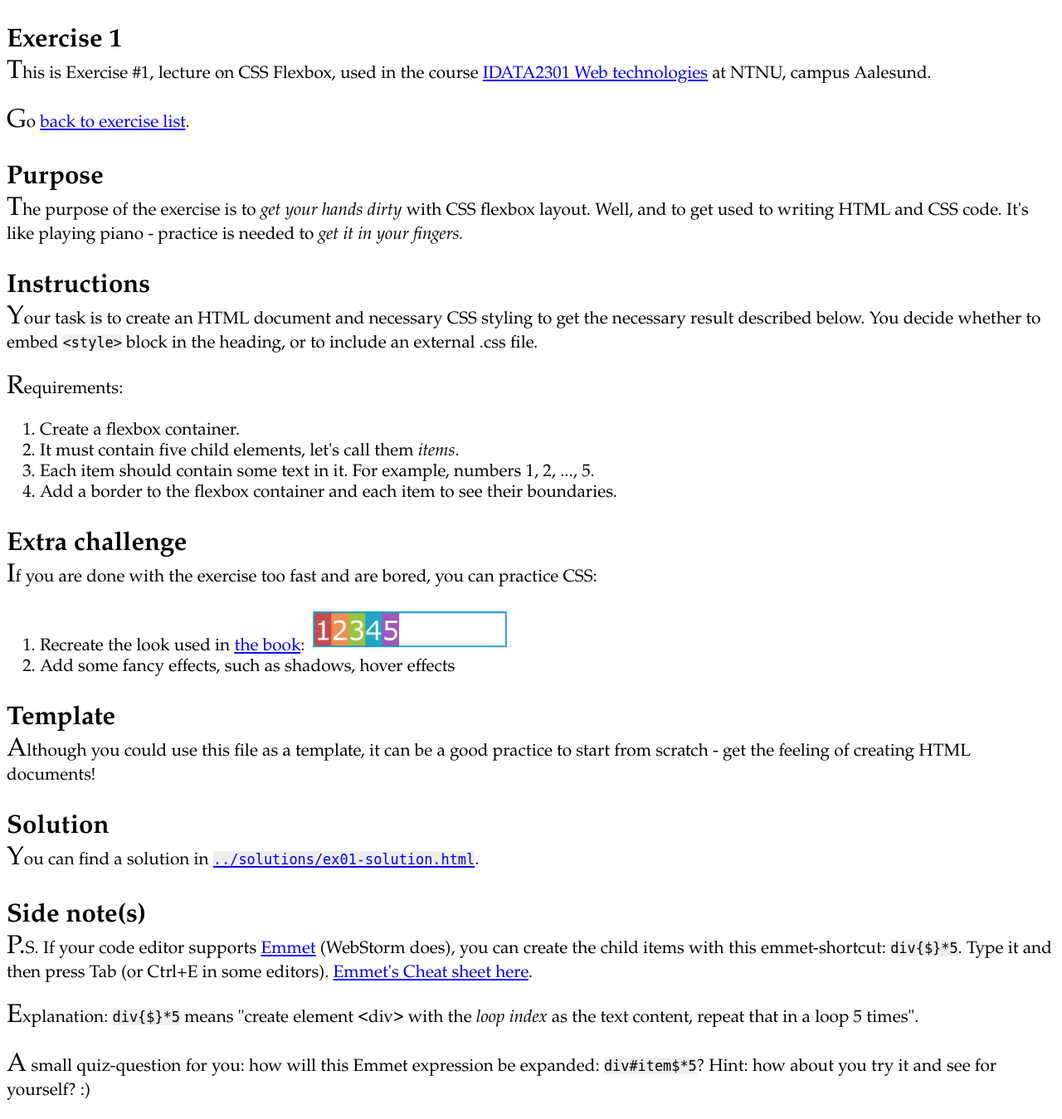
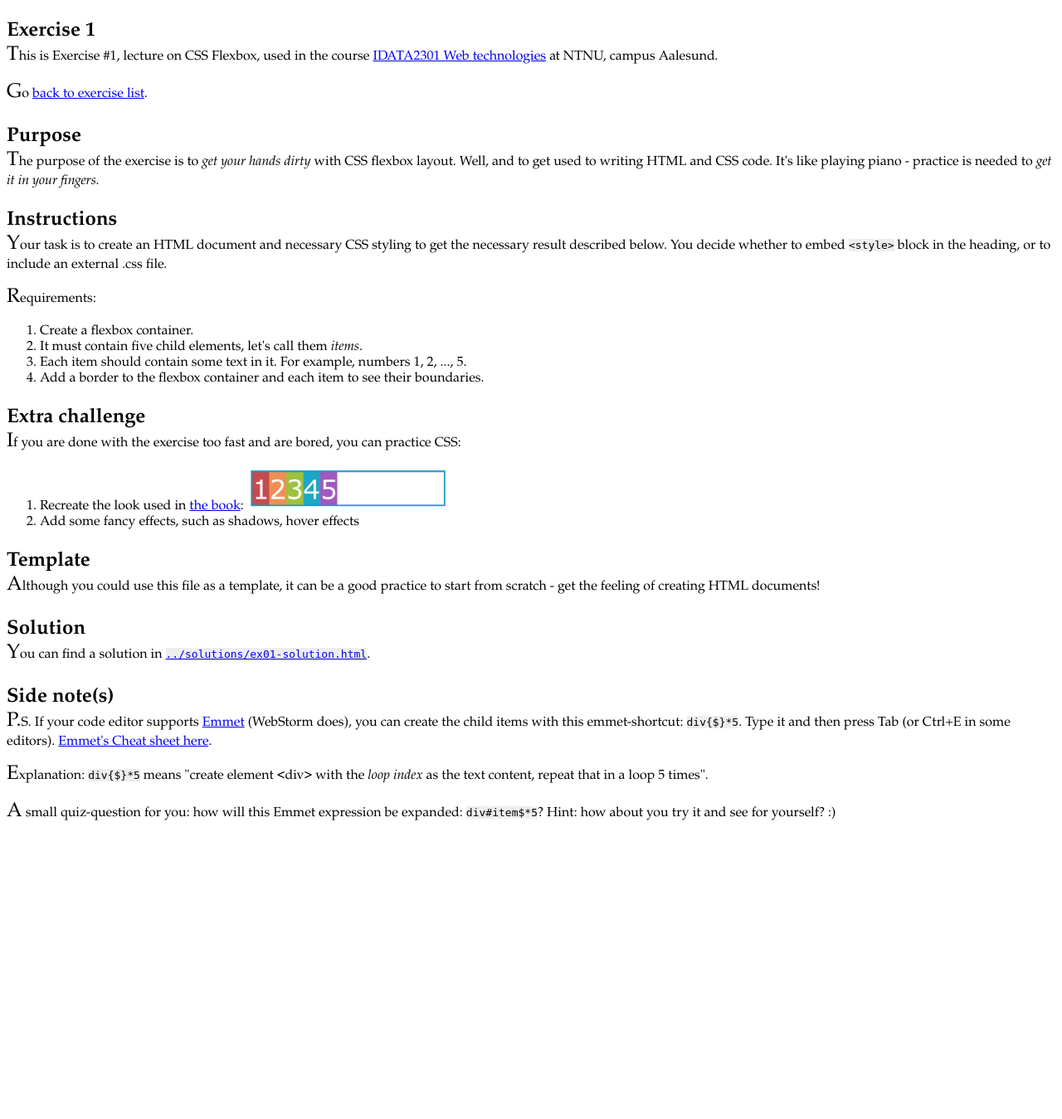
Before and after one commit to strazdinsg/web-examples, a PHP site: page /css-exercises/ex01-hello-flexbox/exercise-1-hello-flexbox.html in a window 1280 px wide. Shown: the whole page at 83% size. After the commit the page ends 989 px from the top, so only its background shows below. Run offline with PHP 8.4, Linux system fonts and the light colour scheme.

Commit message:
Reset font size to normal

```diff
--- a/public_html/base-style.css
+++ b/public_html/base-style.css
@@ -6,7 +6,6 @@ Common style for all exercises
 
 body {
     font-family: Garamond, serif;
-    font-size: 1.3em;
 }
 
 p {
```
